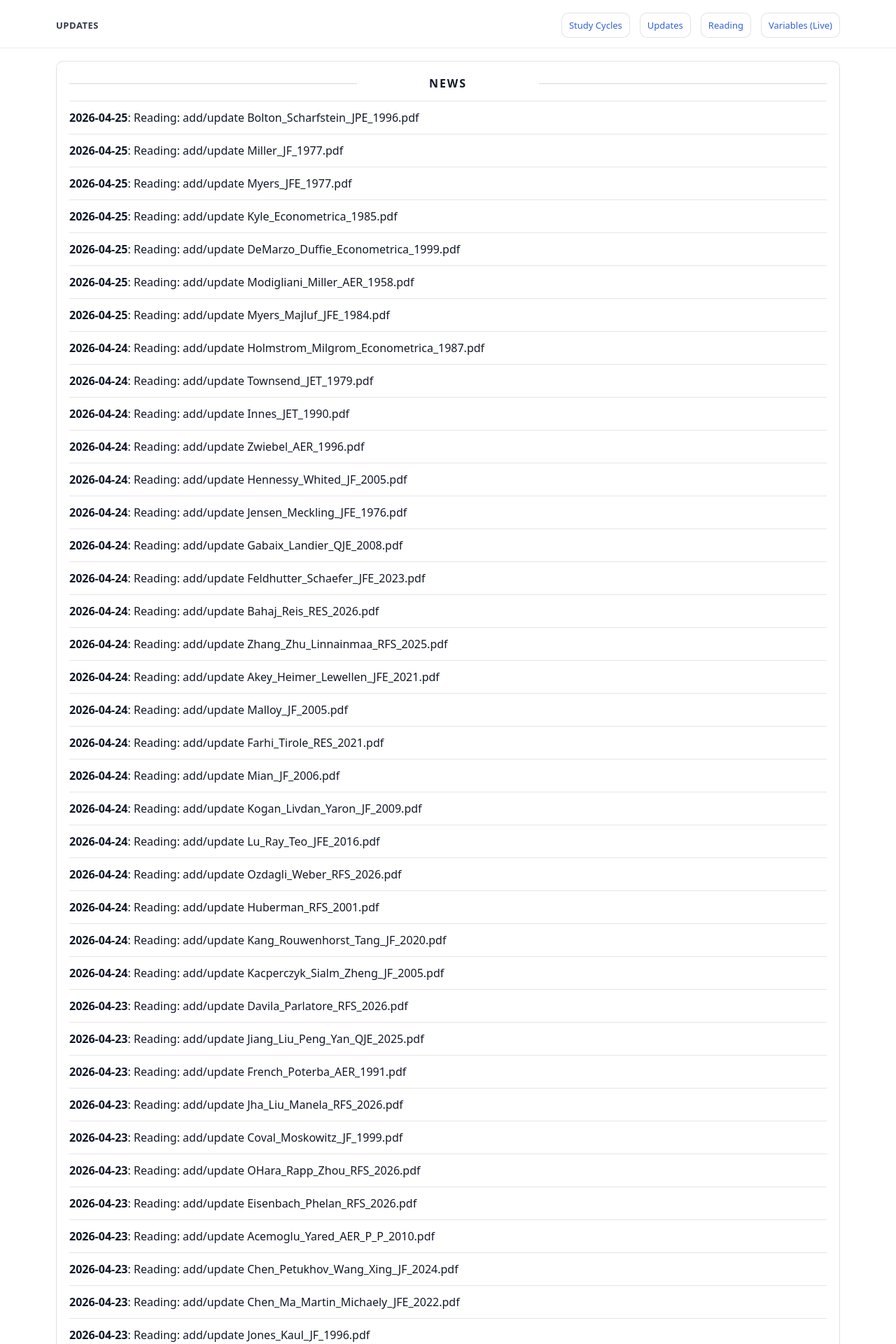
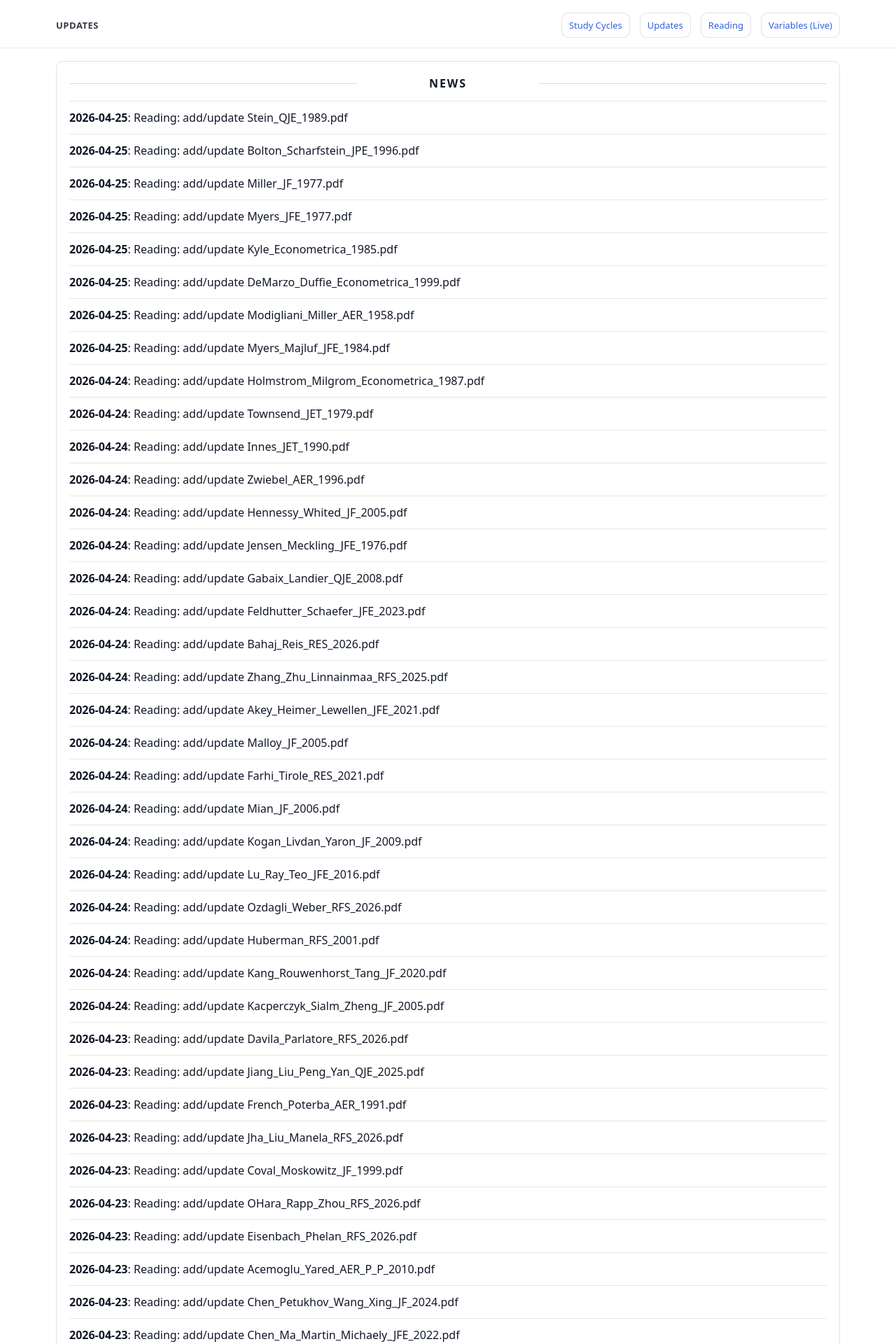
Before and after one commit to yaxinzn/study-archive, a Jekyll site: the page built from updates/index.md, in a window 1280 px wide. Shown: the top 1920 px of the page at 70% size. Built offline with Jekyll 4.4.1, drawn with Linux system fonts in a browser that asks for light colours; some of the changed text lies outside the part shown.

Commit message:
chore: update NEWS feed

```diff
--- a/_data/news.yml
+++ b/_data/news.yml
@@ -1,4 +1,7 @@
 # Auto-generated update history (sorted newest -> oldest). Do not edit manually.
+- ts: "1777113555"
+  date: "2026-04-25"
+  title: "Reading: add/update Stein_QJE_1989.pdf"
 - ts: "1777113419"
   date: "2026-04-25"
   title: "Reading: add/update Bolton_Scharfstein_JPE_1996.pdf"
```
